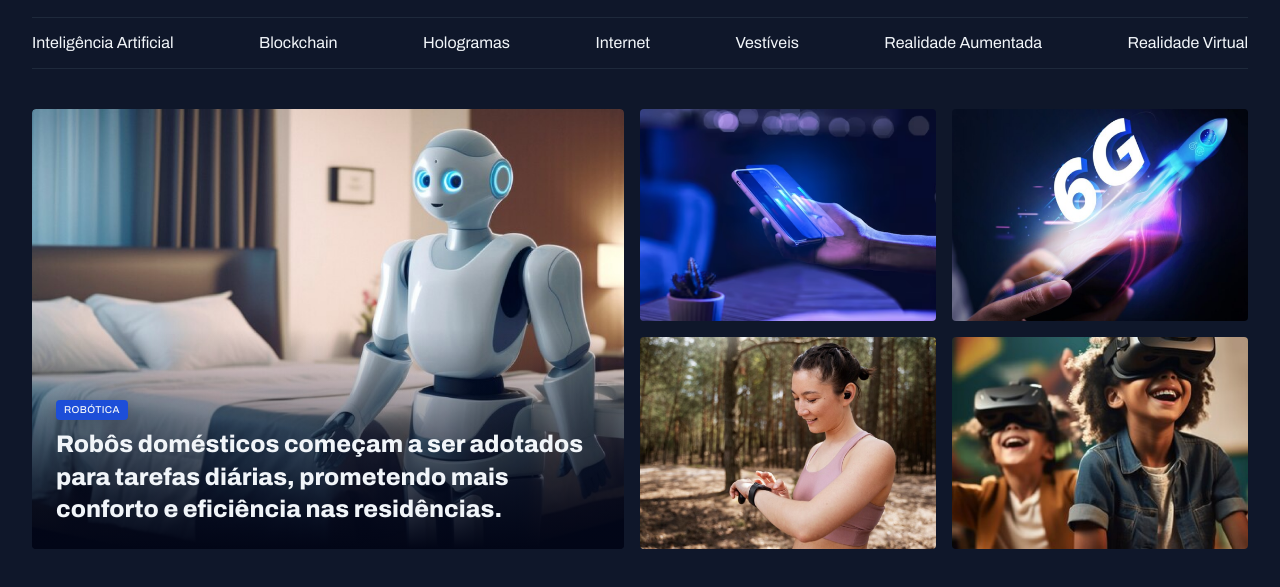
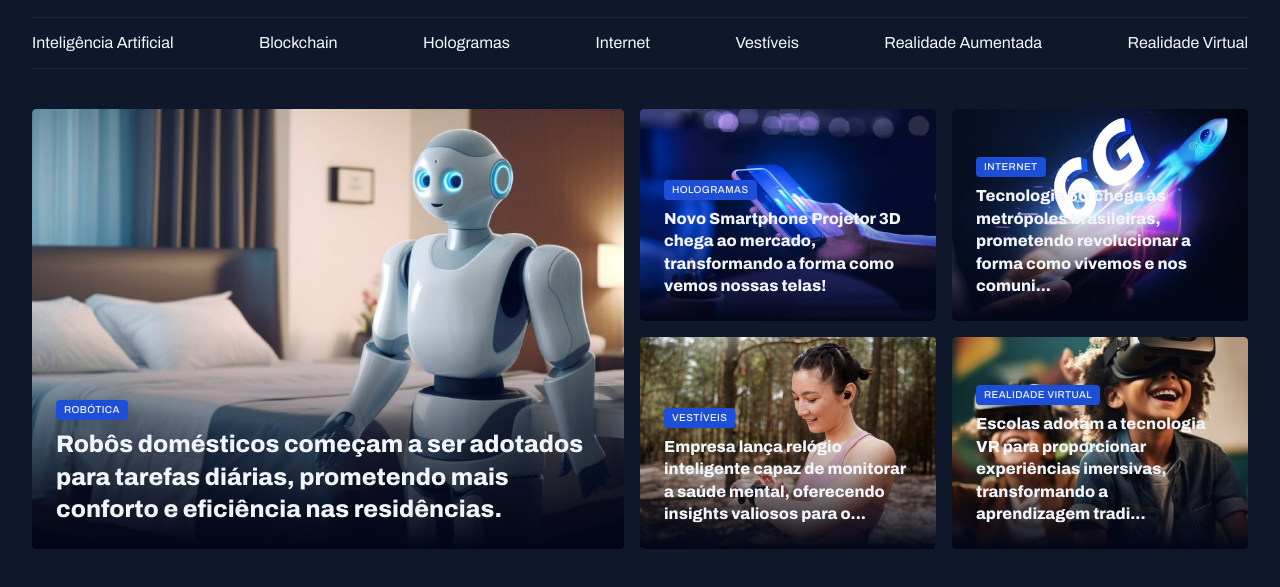
Before and after one commit to DuruFernando/frontend---portal-de-noticias, a plain HTML site: page index.html in a window 1280 px wide. Shown: the part 55-642 px from the top of the page. Drawn offline with Linux system fonts and the light colour scheme.

Commit message:
end main section

```diff
--- a/index.html
+++ b/index.html
@@ -49,18 +49,34 @@
             </figure>
 
             <div class="grid grid-cols-2 gap-16">
-                <div>
-                    <img src="assets/images/Image 02.png" alt="">
-                </div>
-                <div>
-                    <img src="assets/images/Image 03.png" alt="">
-                </div>
-                <div>
-                    <img src="assets/images/Image 04.png" alt="">
-                </div>
-                <div>
-                    <img src="assets/images/Image 05.png" alt="">
-                </div>
+                <figure class="card">
+                    <img src="assets/images/Image 02.png" alt="Novo Smartphone Projetor 3D chega ao mercado, transformando a forma como vemos nossas telas!">
+                    <figcaption>
+                        <span class="content-tag">Hologramas</span>
+                        <h2 class="text-xl">Novo Smartphone Projetor 3D chega ao mercado, transformando a forma como vemos nossas telas!</h2>
+                    </figcaption>
+                </figure>
+                <figure class="card">
+                    <img src="assets/images/Image 03.png" alt="Tecnologia 6G chega às metrópoles brasileiras, prometendo revolucionar a forma como vivemos e nos comunicamos.">
+                    <figcaption>
+                        <span class="content-tag">Internet</span>
+                        <h2 class="text-xl">Tecnologia 6G chega às metrópoles brasileiras, prometendo revolucionar a forma como vivemos e nos comuni...</h2>
+                    </figcaption>
+                </figure>
+                <figure class="card">
+                    <img src="assets/images/Image 04.png" alt="Empresa lança relógio inteligente capaz de monitorar a saúde mental, oferecendo insights valiosos para o bem-estar pessoal.">
+                    <figcaption>
+                        <span class="content-tag">Vestíveis</span>
+                        <h2 class="text-xl">Empresa lança relógio inteligente capaz de monitorar a saúde mental, oferecendo insights valiosos para o...</h2>
+                    </figcaption>
+                </figure>
+                <figure class="card">
+                    <img src="assets/images/Image 05.png" alt="Escolas adotam a tecnologia VR para proporcionar experiências imersivas, transformando a aprendizagem tradicional.">
+                    <figcaption>
+                        <span class="content-tag">Realidade Virtual</span>
+                        <h2 class="text-xl">Escolas adotam a tecnologia VR para proporcionar experiências imersivas, transformando a aprendizagem tradi...</h2>
+                    </figcaption>
+                </figure>
             </div>
         </section>
     </main>
--- a/styles/sections.css
+++ b/styles/sections.css
@@ -21,6 +21,9 @@
             bottom: 0;
             padding: 24px;
 
+            &:has(.text-lg) {
+                padding: 12px;
+            }
 
             h2 {
                 margin-top: 8px;
```
